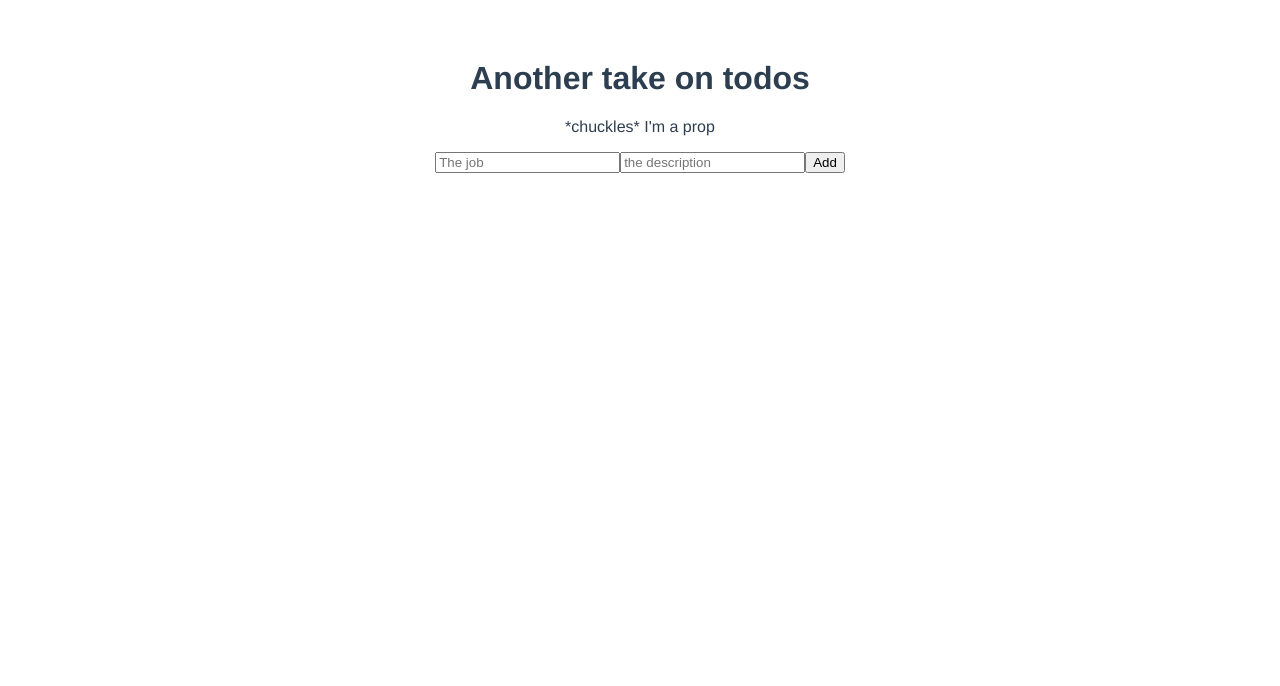
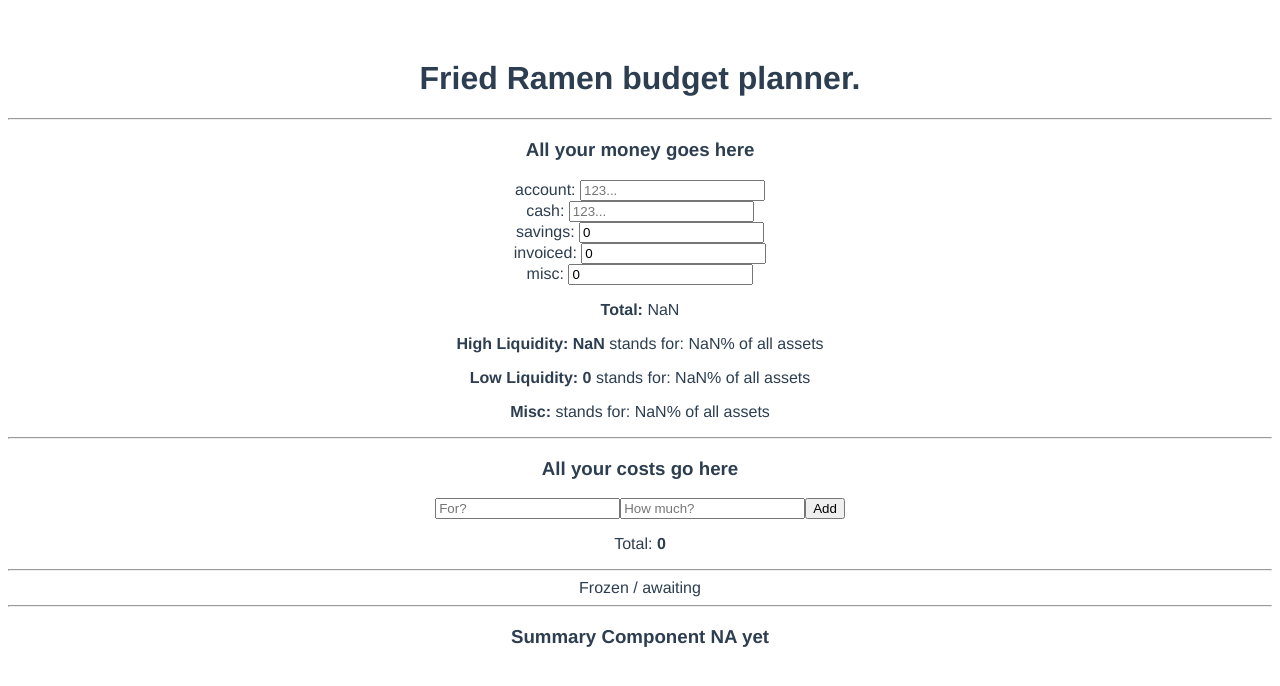
Before and after one commit to p-w-g/fried-ramen, a Vue app: page / in a window 1280 px wide. Shown: the top 686 px of the page. Built offline with nearby package versions, Linux system fonts and the light colour scheme.

Commit message:
start of a new branch

```diff
--- a/src/App.vue
+++ b/src/App.vue
@@ -1,16 +1,24 @@
 <template>
   <div id="app">
-    <List ramen="*chuckles* I'm a prop" />
+    <h1>Fried Ramen budget planner.</h1>
+    <hr>
+    <Inset />
+    <hr>
+    <List />
+    <hr>
+    <h3>Summary Component NA yet</h3>
   </div>
 </template>
 
 <script>
 import List from './components/List.vue';
+import Inset from './components/Inset.vue';
 
 export default {
   name: 'App',
   components: {
     List,
+    Inset,
   },
 };
 </script>
--- /dev/null
+++ b/src/components/Inset.vue
@@ -0,0 +1,99 @@
+<template>
+  <div>
+    <h3>All your money goes here</h3>
+    <form action="#">
+      <label for="account">account: </label>
+      <input
+        id="account"
+        v-model="account"
+        type="number"
+        placeholder="123..."
+        name="srodki"
+      >
+      <br>
+      <label for="cash">cash: </label>
+      <input
+        id="cash"
+        v-model="cash"
+        type="number"
+        placeholder="123..."
+        name="srodki"
+      >
+      <br>
+      <label for="savings">savings: </label>
+      <input
+        id="savings"
+        v-model="savings"
+        type="number"
+        placeholder="123..."
+        name="srodki"
+      >
+      <br>
+      <label for="invoiced">invoiced: </label>
+      <input
+        id="invoiced"
+        v-model="invoiced"
+        type="number"
+        placeholder="123..."
+        name="srodki"
+      >
+      <br>
+      <label for="misc">misc: </label>
+      <input
+        id="misc"
+        v-model="misc"
+        type="number"
+        placeholder="123..."
+        name="srodki"
+      >
+    </form>
+    <div>
+      <p><b>Total: </b>{{ total }}</p>
+      <p><b>High Liquidity: {{ liquidMore }}</b> stands for: {{ liquidRatioMore }}</p>
+      <p><b>Low Liquidity: {{ liquidLess }}</b> stands for: {{ liquidRatioLess }}</p>
+      <p><b>Misc:</b> stands for: {{ miscRatio }}</p>
+    </div>
+  </div>
+</template>
+
+<script>
+export default {
+  name: 'Inset',
+  data: () => ({
+    account: '',
+    cash: '',
+    savings: '0',
+    invoiced: '0',
+    misc: '0',
+  }),
+
+  computed: {
+    total() {
+      return parseInt(this.account) + parseInt(this.cash) + parseInt(this.savings) + parseInt(this.invoiced) + parseInt(this.misc);
+    },
+    liquidMore() {
+      return parseInt(this.account) + parseInt(this.cash);
+    },
+    liquidLess() {
+      return parseInt(this.savings) + parseInt(this.invoiced);
+    },
+    liquidRatioMore() {
+      return `${(parseFloat(this.liquidMore / this.total) * 100).toFixed(2)}% of all assets`;
+    },
+    liquidRatioLess() {
+      return `${(parseFloat(this.liquidLess / this.total) * 100).toFixed(2)}% of all assets`;
+    },
+    miscRatio() {
+      return `${((this.misc / this.total) * 100).toFixed(2)}% of all assets`;
+    },
+  },
+};
+</script>
+
+<style>
+label{
+  width: 70px;
+  padding: auto;
+  text-align: start;
+}
+</style>
--- a/src/components/List.vue
+++ b/src/components/List.vue
@@ -1,7 +1,6 @@
 <template>
   <div>
-    <h1>Another take on todos</h1>
-    <p>{{ ramen }}</p>
+    <h3>All your costs go here</h3>
     <form
       id="the-form"
       action="#"
@@ -11,30 +10,57 @@
         id="title"
         v-model="title"
         type="text"
-        placeholder="The job"
+        placeholder="For?"
       >
       <input
         id="description"
         v-model="description"
-        type="text"
-        placeholder="the description"
+        type="number"
+        placeholder="How much?"
       >
       <button name="the-form">
         Add
       </button>
     </form>
     <div>
-      <article
+      <p>Total: <b>{{ totalCost }}</b></p>
+      <article>
+        <p
           v-for="(obj, index) in todos"
           :id="obj.id"
           :key="obj.id"
           :title="obj.title"
           class="task-card"
         >
-        <b>{{ obj.title }}:</b> {{ obj.description }} <br>
+          <b>{{ obj.title }}:</b>
+          {{ obj.description }}
           <button @click="remove(index)">
-          DeleteMe
+            Remove
           </button>
+          <button @click="onHold(index)">
+            Freeze it
+          </button>
+        </p>
+      </article>
+    </div>
+    <hr>
+    <div>
+      <article>
+        Frozen / awaiting
+        <p
+          v-for="(obj, index) in freeze"
+          :id="obj.id"
+          :key="obj.id"
+          :title="obj.title"
+          class="task-card"
+        >
+          <b>{{ obj.title }}:</b>
+          {{ obj.description }}
+
+          <button @click="unFreeze(index)">
+            Unfreeze
+          </button>
+        </p>
       </article>
     </div>
   </div>
@@ -43,27 +69,38 @@
 <script>
 export default {
   name: 'List',
-  props: {
-    ramen: String,
-  },
   data: () => ({
     todos: [],
+    freeze: [],
     title: '',
     description: '',
     id: 0,
     isDone: false,
+    totalMinus: 0,
   }),
+  computed: {
+    totalCost() {
+      let somekindofaholder = 0;
+      this.todos.forEach((element) => {
+        somekindofaholder += parseInt(element.description);
+      });
+      return somekindofaholder;
+    },
+  },
   mounted() {
-    if (localStorage.getItem('todos')) {
+    if (localStorage.getItem('todos') && localStorage.getItem('freeze')) {
       try {
         this.todos = JSON.parse(localStorage.getItem('todos'));
+        this.freeze = JSON.parse(localStorage.getItem('freeze'));
       } catch (e) {
         localStorage.removeItem('todos');
+        localStorage.removeItem('freeze');
       }
     }
   },
   methods: {
     addNewTodoTask() {
+      if (this.description === '') return;
       this.todos.push({
         title: this.title,
         description: this.description,
@@ -72,6 +109,16 @@ export default {
       });
 
       this.resetForm();
+      this.saveTodos();
+    },
+    onHold(index) {
+      this.freeze.push(this.todos[index]);
+      this.$delete(this.todos, index);
+      this.saveTodos();
+    },
+    unFreeze(index) {
+      this.todos.push(this.freeze[index]);
+      this.$delete(this.freeze, index);
       this.saveTodos();
     },
     resetForm() {
@@ -83,8 +130,10 @@ export default {
       this.saveTodos();
     },
     saveTodos() {
-      const parsed = JSON.stringify(this.todos);
-      localStorage.setItem('todos', parsed);
+      const theListParsed = JSON.stringify(this.todos);
+      const onHoldParsed = JSON.stringify(this.freeze);
+      localStorage.setItem('todos', theListParsed);
+      localStorage.setItem('freeze', onHoldParsed);
     },
   },
 };
```
Lines whose indentation alone changed are shown as unchanged.
